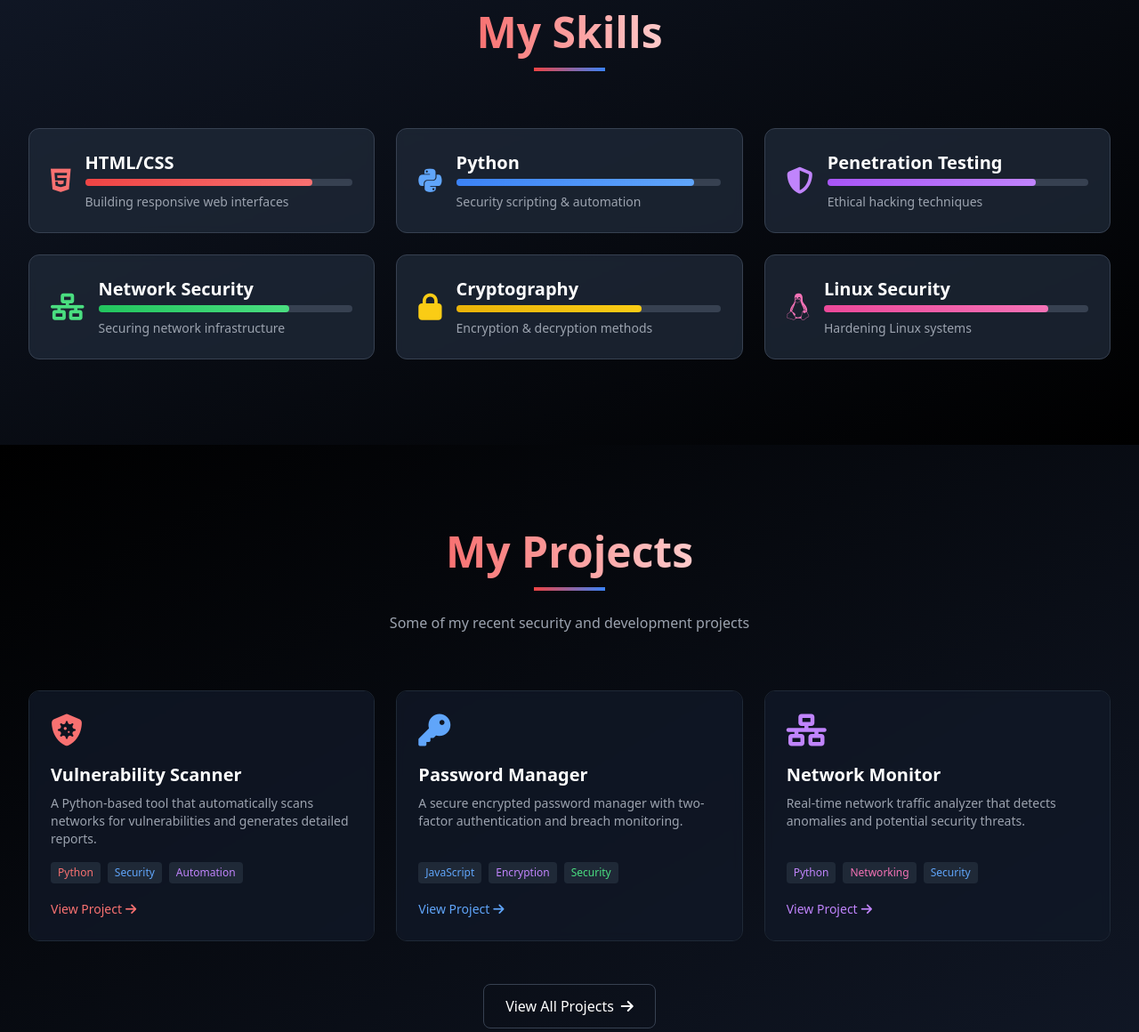
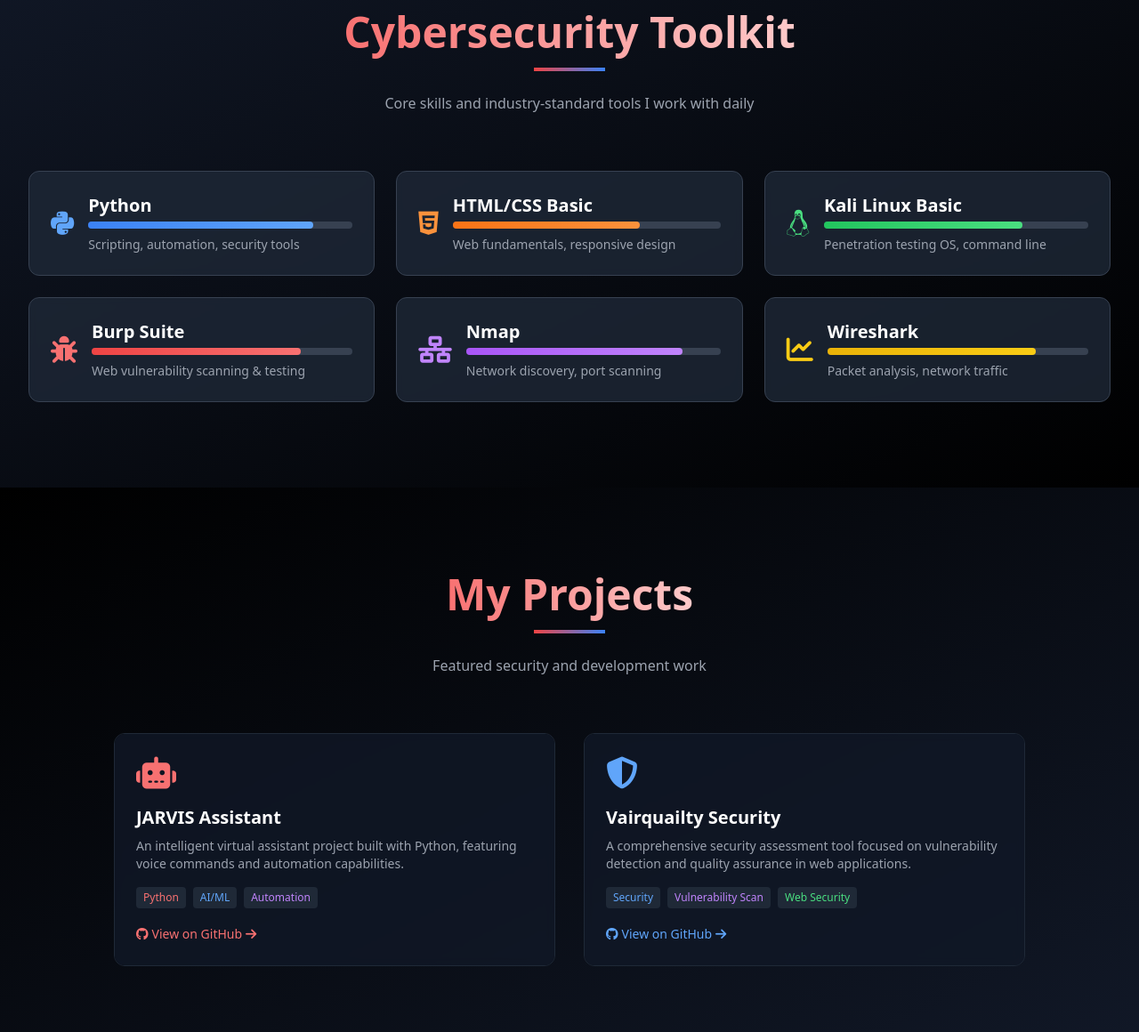
Before and after one commit to Baddibhanuprasad/myresume, a plain HTML site: page index.html in a window 1280 px wide. Shown: the part 884-2044 px from the top of the page at 89% size. Drawn offline with nearby package versions, Linux system fonts and the light colour scheme.

Commit message:
Update index.html

```diff
--- a/index.html
+++ b/index.html
@@ -237,7 +237,7 @@
     </div>
 </section>
 
-<!-- Skills Section -->
+<!-- Skills Section - Replaced with Basic Cybersecurity Toolkit -->
 <section id="skills" class="py-16 sm:py-24 bg-gradient-to-br from-gray-900 to-black overflow-hidden px-4 sm:px-8">
     <!-- Background elements -->
     <div class="absolute top-0 left-0 w-full h-full overflow-hidden z-0">
@@ -249,93 +249,94 @@
         <!-- Section Header -->
         <div class="text-center mb-12 sm:mb-16">
             <h2 class="text-3xl sm:text-4xl md:text-5xl font-bold mb-4">
-                <span class="text-transparent bg-clip-text bg-gradient-to-r from-red-400 to-red-200">My Skills</span>
+                <span class="text-transparent bg-clip-text bg-gradient-to-r from-red-400 to-red-200">Cybersecurity Toolkit</span>
             </h2>
             <div class="w-20 h-1 bg-gradient-to-r from-red-500 to-blue-500 mx-auto"></div>
+            <p class="mt-6 text-gray-400 max-w-2xl mx-auto">Core skills and industry-standard tools I work with daily</p>
         </div>
 
-        <!-- Skills Grid -->
+        <!-- Skills Grid - Basic and tools focused -->
         <div class="grid grid-cols-1 sm:grid-cols-2 lg:grid-cols-3 gap-4 sm:gap-6">
-            <!-- Skill Item 1 -->
-            <div class="relative group">
-                <div class="flex items-center gap-4 bg-gray-800/80 backdrop-blur-sm p-4 sm:p-6 rounded-xl border border-gray-700 hover:border-red-500 transition-all">
-                    <div class="text-2xl sm:text-3xl text-red-400"><i class="fab fa-html5"></i></div>
-                    <div class="flex-grow">
-                        <h3 class="text-lg sm:text-xl font-bold text-white mb-1">HTML/CSS</h3>
-                        <div class="w-full bg-gray-700 rounded-full h-2">
-                            <div class="bg-gradient-to-r from-red-500 to-red-400 h-2 rounded-full" style="width: 85%"></div>
-                        </div>
-                        <p class="text-xs sm:text-sm text-gray-400 mt-2">Building responsive web interfaces</p>
-                    </div>
-                </div>
-            </div>
-
-            <!-- Skill Item 2 -->
+            <!-- Python -->
             <div class="relative group">
                 <div class="flex items-center gap-4 bg-gray-800/80 backdrop-blur-sm p-4 sm:p-6 rounded-xl border border-gray-700 hover:border-blue-500 transition-all">
                     <div class="text-2xl sm:text-3xl text-blue-400"><i class="fab fa-python"></i></div>
                     <div class="flex-grow">
                         <h3 class="text-lg sm:text-xl font-bold text-white mb-1">Python</h3>
                         <div class="w-full bg-gray-700 rounded-full h-2">
-                            <div class="bg-gradient-to-r from-blue-500 to-blue-400 h-2 rounded-full" style="width: 90%"></div>
+                            <div class="bg-gradient-to-r from-blue-500 to-blue-400 h-2 rounded-full" style="width: 85%"></div>
                         </div>
-                        <p class="text-xs sm:text-sm text-gray-400 mt-2">Security scripting & automation</p>
+                        <p class="text-xs sm:text-sm text-gray-400 mt-2">Scripting, automation, security tools</p>
                     </div>
                 </div>
             </div>
 
-            <!-- Skill Item 3 -->
+            <!-- HTML/CSS Basic -->
             <div class="relative group">
-                <div class="flex items-center gap-4 bg-gray-800/80 backdrop-blur-sm p-4 sm:p-6 rounded-xl border border-gray-700 hover:border-purple-500 transition-all">
-                    <div class="text-2xl sm:text-3xl text-purple-400"><i class="fas fa-shield-alt"></i></div>
+                <div class="flex items-center gap-4 bg-gray-800/80 backdrop-blur-sm p-4 sm:p-6 rounded-xl border border-gray-700 hover:border-orange-500 transition-all">
+                    <div class="text-2xl sm:text-3xl text-orange-400"><i class="fab fa-html5"></i></div>
                     <div class="flex-grow">
-                        <h3 class="text-lg sm:text-xl font-bold text-white mb-1">Penetration Testing</h3>
+                        <h3 class="text-lg sm:text-xl font-bold text-white mb-1">HTML/CSS Basic</h3>
                         <div class="w-full bg-gray-700 rounded-full h-2">
-                            <div class="bg-gradient-to-r from-purple-500 to-purple-400 h-2 rounded-full" style="width: 80%"></div>
+                            <div class="bg-gradient-to-r from-orange-500 to-orange-400 h-2 rounded-full" style="width: 70%"></div>
                         </div>
-                        <p class="text-xs sm:text-sm text-gray-400 mt-2">Ethical hacking techniques</p>
+                        <p class="text-xs sm:text-sm text-gray-400 mt-2">Web fundamentals, responsive design</p>
                     </div>
                 </div>
             </div>
 
-            <!-- Skill Item 4 -->
+            <!-- Kali Linux Basic -->
             <div class="relative group">
                 <div class="flex items-center gap-4 bg-gray-800/80 backdrop-blur-sm p-4 sm:p-6 rounded-xl border border-gray-700 hover:border-green-500 transition-all">
-                    <div class="text-2xl sm:text-3xl text-green-400"><i class="fas fa-network-wired"></i></div>
+                    <div class="text-2xl sm:text-3xl text-green-400"><i class="fab fa-linux"></i></div>
                     <div class="flex-grow">
-                        <h3 class="text-lg sm:text-xl font-bold text-white mb-1">Network Security</h3>
+                        <h3 class="text-lg sm:text-xl font-bold text-white mb-1">Kali Linux Basic</h3>
                         <div class="w-full bg-gray-700 rounded-full h-2">
                             <div class="bg-gradient-to-r from-green-500 to-green-400 h-2 rounded-full" style="width: 75%"></div>
                         </div>
-                        <p class="text-xs sm:text-sm text-gray-400 mt-2">Securing network infrastructure</p>
+                        <p class="text-xs sm:text-sm text-gray-400 mt-2">Penetration testing OS, command line</p>
                     </div>
                 </div>
             </div>
 
-            <!-- Skill Item 5 -->
+            <!-- Burp Suite -->
             <div class="relative group">
-                <div class="flex items-center gap-4 bg-gray-800/80 backdrop-blur-sm p-4 sm:p-6 rounded-xl border border-gray-700 hover:border-yellow-500 transition-all">
-                    <div class="text-2xl sm:text-3xl text-yellow-400"><i class="fas fa-lock"></i></div>
+                <div class="flex items-center gap-4 bg-gray-800/80 backdrop-blur-sm p-4 sm:p-6 rounded-xl border border-gray-700 hover:border-red-500 transition-all">
+                    <div class="text-2xl sm:text-3xl text-red-400"><i class="fas fa-bug"></i></div>
                     <div class="flex-grow">
-                        <h3 class="text-lg sm:text-xl font-bold text-white mb-1">Cryptography</h3>
+                        <h3 class="text-lg sm:text-xl font-bold text-white mb-1">Burp Suite</h3>
                         <div class="w-full bg-gray-700 rounded-full h-2">
-                            <div class="bg-gradient-to-r from-yellow-500 to-yellow-400 h-2 rounded-full" style="width: 70%"></div>
+                            <div class="bg-gradient-to-r from-red-500 to-red-400 h-2 rounded-full" style="width: 80%"></div>
                         </div>
-                        <p class="text-xs sm:text-sm text-gray-400 mt-2">Encryption & decryption methods</p>
+                        <p class="text-xs sm:text-sm text-gray-400 mt-2">Web vulnerability scanning & testing</p>
                     </div>
                 </div>
             </div>
 
-            <!-- Skill Item 6 -->
+            <!-- Nmap -->
             <div class="relative group">
-                <div class="flex items-center gap-4 bg-gray-800/80 backdrop-blur-sm p-4 sm:p-6 rounded-xl border border-gray-700 hover:border-pink-500 transition-all">
-                    <div class="text-2xl sm:text-3xl text-pink-400"><i class="fab fa-linux"></i></div>
+                <div class="flex items-center gap-4 bg-gray-800/80 backdrop-blur-sm p-4 sm:p-6 rounded-xl border border-gray-700 hover:border-purple-500 transition-all">
+                    <div class="text-2xl sm:text-3xl text-purple-400"><i class="fas fa-network-wired"></i></div>
                     <div class="flex-grow">
-                        <h3 class="text-lg sm:text-xl font-bold text-white mb-1">Linux Security</h3>
+                        <h3 class="text-lg sm:text-xl font-bold text-white mb-1">Nmap</h3>
                         <div class="w-full bg-gray-700 rounded-full h-2">
-                            <div class="bg-gradient-to-r from-pink-500 to-pink-400 h-2 rounded-full" style="width: 85%"></div>
+                            <div class="bg-gradient-to-r from-purple-500 to-purple-400 h-2 rounded-full" style="width: 85%"></div>
                         </div>
-                        <p class="text-xs sm:text-sm text-gray-400 mt-2">Hardening Linux systems</p>
+                        <p class="text-xs sm:text-sm text-gray-400 mt-2">Network discovery, port scanning</p>
+                    </div>
+                </div>
+            </div>
+
+            <!-- Wireshark -->
+            <div class="relative group">
+                <div class="flex items-center gap-4 bg-gray-800/80 backdrop-blur-sm p-4 sm:p-6 rounded-xl border border-gray-700 hover:border-yellow-500 transition-all">
+                    <div class="text-2xl sm:text-3xl text-yellow-400"><i class="fas fa-chart-line"></i></div>
+                    <div class="flex-grow">
+                        <h3 class="text-lg sm:text-xl font-bold text-white mb-1">Wireshark</h3>
+                        <div class="w-full bg-gray-700 rounded-full h-2">
+                            <div class="bg-gradient-to-r from-yellow-500 to-yellow-400 h-2 rounded-full" style="width: 80%"></div>
+                        </div>
+                        <p class="text-xs sm:text-sm text-gray-400 mt-2">Packet analysis, network traffic</p>
                     </div>
                 </div>
             </div>
@@ -343,7 +344,7 @@
     </div>
 </section>
 
-<!-- Projects Section -->
+<!-- Projects Section - Replaced with two specific GitHub projects -->
 <section id="projects" class="py-16 sm:py-24 bg-gradient-to-br from-black to-gray-900 overflow-hidden px-4 sm:px-8">
     <div class="container mx-auto relative">
         <!-- Section Header -->
@@ -352,78 +353,50 @@
                 <span class="text-transparent bg-clip-text bg-gradient-to-r from-red-400 to-red-200">My Projects</span>
             </h2>
             <div class="w-20 h-1 bg-gradient-to-r from-red-500 to-blue-500 mx-auto"></div>
-            <p class="mt-6 text-gray-400 max-w-2xl mx-auto">Some of my recent security and development projects</p>
+            <p class="mt-6 text-gray-400 max-w-2xl mx-auto">Featured security and development work</p>
         </div>
 
-        <!-- Projects Grid -->
-        <div class="grid grid-cols-1 md:grid-cols-2 lg:grid-cols-3 gap-6">
-            <!-- Project 1 -->
+        <!-- Projects Grid - Only two projects as requested -->
+        <div class="grid grid-cols-1 md:grid-cols-2 gap-8 max-w-5xl mx-auto">
+            <!-- Project 1: JARVIS -->
             <div class="relative group overflow-hidden rounded-xl border border-gray-800 hover:border-red-500 transition-all duration-500 h-full">
                 <div class="absolute inset-0 bg-gradient-to-br from-red-500/10 to-blue-500/10 opacity-0 group-hover:opacity-100 transition-opacity"></div>
                 <div class="h-full bg-gray-900/80 backdrop-blur-sm p-6 flex flex-col">
-                    <div class="text-red-400 text-4xl mb-4"><i class="fas fa-shield-virus"></i></div>
-                    <h3 class="text-xl font-bold text-white mb-2">Vulnerability Scanner</h3>
-                    <p class="text-gray-400 text-sm mb-4">A Python-based tool that automatically scans networks for vulnerabilities and generates detailed reports.</p>
+                    <div class="text-red-400 text-4xl mb-4"><i class="fas fa-robot"></i></div>
+                    <h3 class="text-xl font-bold text-white mb-2">JARVIS Assistant</h3>
+                    <p class="text-gray-400 text-sm mb-4">An intelligent virtual assistant project built with Python, featuring voice commands and automation capabilities.</p>
                     <div class="mt-auto">
                         <div class="flex flex-wrap gap-2 mb-4">
                             <span class="px-2 py-1 bg-gray-800 text-red-400 text-xs rounded">Python</span>
-                            <span class="px-2 py-1 bg-gray-800 text-blue-400 text-xs rounded">Security</span>
+                            <span class="px-2 py-1 bg-gray-800 text-blue-400 text-xs rounded">AI/ML</span>
                             <span class="px-2 py-1 bg-gray-800 text-purple-400 text-xs rounded">Automation</span>
                         </div>
-                        <a href="#" class="text-sm font-medium text-red-400 hover:text-red-300 inline-flex items-center">
-                            View Project <i class="fas fa-arrow-right ml-1"></i>
+                        <a href="https://github.com/Baddibhanuprasad/JARVIS.git" target="_blank" class="text-sm font-medium text-red-400 hover:text-red-300 inline-flex items-center">
+                            <i class="fab fa-github mr-1"></i> View on GitHub <i class="fas fa-arrow-right ml-1"></i>
                         </a>
                     </div>
                 </div>
             </div>
 
-            <!-- Project 2 -->
+            <!-- Project 2: Vairquailty -->
             <div class="relative group overflow-hidden rounded-xl border border-gray-800 hover:border-blue-500 transition-all duration-500 h-full">
                 <div class="absolute inset-0 bg-gradient-to-br from-blue-500/10 to-purple-500/10 opacity-0 group-hover:opacity-100 transition-opacity"></div>
                 <div class="h-full bg-gray-900/80 backdrop-blur-sm p-6 flex flex-col">
-                    <div class="text-blue-400 text-4xl mb-4"><i class="fas fa-key"></i></div>
-                    <h3 class="text-xl font-bold text-white mb-2">Password Manager</h3>
-                    <p class="text-gray-400 text-sm mb-4">A secure encrypted password manager with two-factor authentication and breach monitoring.</p>
+                    <div class="text-blue-400 text-4xl mb-4"><i class="fas fa-shield-alt"></i></div>
+                    <h3 class="text-xl font-bold text-white mb-2">Vairquailty Security</h3>
+                    <p class="text-gray-400 text-sm mb-4">A comprehensive security assessment tool focused on vulnerability detection and quality assurance in web applications.</p>
                     <div class="mt-auto">
                         <div class="flex flex-wrap gap-2 mb-4">
-                            <span class="px-2 py-1 bg-gray-800 text-blue-400 text-xs rounded">JavaScript</span>
-                            <span class="px-2 py-1 bg-gray-800 text-purple-400 text-xs rounded">Encryption</span>
-                            <span class="px-2 py-1 bg-gray-800 text-green-400 text-xs rounded">Security</span>
+                            <span class="px-2 py-1 bg-gray-800 text-blue-400 text-xs rounded">Security</span>
+                            <span class="px-2 py-1 bg-gray-800 text-purple-400 text-xs rounded">Vulnerability Scan</span>
+                            <span class="px-2 py-1 bg-gray-800 text-green-400 text-xs rounded">Web Security</span>
                         </div>
-                        <a href="#" class="text-sm font-medium text-blue-400 hover:text-blue-300 inline-flex items-center">
-                            View Project <i class="fas fa-arrow-right ml-1"></i>
+                        <a href="https://github.com/Baddibhanuprasad/Vairquailty.git" target="_blank" class="text-sm font-medium text-blue-400 hover:text-blue-300 inline-flex items-center">
+                            <i class="fab fa-github mr-1"></i> View on GitHub <i class="fas fa-arrow-right ml-1"></i>
                         </a>
                     </div>
                 </div>
             </div>
-
-            <!-- Project 3 -->
-            <div class="relative group overflow-hidden rounded-xl border border-gray-800 hover:border-purple-500 transition-all duration-500 h-full">
-                <div class="absolute inset-0 bg-gradient-to-br from-purple-500/10 to-pink-500/10 opacity-0 group-hover:opacity-100 transition-opacity"></div>
-                <div class="h-full bg-gray-900/80 backdrop-blur-sm p-6 flex flex-col">
-                    <div class="text-purple-400 text-4xl mb-4"><i class="fas fa-network-wired"></i></div>
-                    <h3 class="text-xl font-bold text-white mb-2">Network Monitor</h3>
-                    <p class="text-gray-400 text-sm mb-4">Real-time network traffic analyzer that detects anomalies and potential security threats.</p>
-                    <div class="mt-auto">
-                        <div class="flex flex-wrap gap-2 mb-4">
-                            <span class="px-2 py-1 bg-gray-800 text-purple-400 text-xs rounded">Python</span>
-                            <span class="px-2 py-1 bg-gray-800 text-pink-400 text-xs rounded">Networking</span>
-                            <span class="px-2 py-1 bg-gray-800 text-blue-400 text-xs rounded">Security</span>
-                        </div>
-                        <a href="#" class="text-sm font-medium text-purple-400 hover:text-purple-300 inline-flex items-center">
-                            View Project <i class="fas fa-arrow-right ml-1"></i>
-                        </a>
-                    </div>
-                </div>
-            </div>
-        </div>
-
-        <!-- View More Button -->
-        <div class="text-center mt-12">
-            <a href="#" class="inline-flex items-center px-6 py-3 border border-gray-700 hover:border-red-500 text-white font-medium rounded-lg hover:bg-gray-800/50 transition-all">
-                View All Projects
-                <i class="fas fa-arrow-right ml-2"></i>
-            </a>
         </div>
     </div>
 </section>
@@ -453,7 +426,7 @@
 
             <!-- Education Item 1 - School -->
             <div class="mb-8 sm:mb-16 w-full flex flex-col md:flex-row items-center justify-between group">
-                <div class="hidden md:block md:w-5/12"></div> <!-- Spacer -->
+                <div class="hidden md:block md:w-5/12"></div>
                 <div class="w-full md:w-5/12 pl-8 md:pl-0 pr-8 md:pr-8 order-1 md:order-2">
                     <div class="relative rounded-xl bg-gradient-to-br from-red-500/20 to-blue-500/20 p-[1px] sm:p-[2px] group-hover:opacity-100 transition-opacity">
                         <div class="bg-gray-900/80 backdrop-blur-sm rounded-xl p-4 sm:p-6 border border-gray-800">
@@ -500,7 +473,7 @@
 
             <!-- Education Item 3 - BTech -->
             <div class="w-full flex flex-col md:flex-row items-center justify-between group">
-                <div class="hidden md:block md:w-5/12"></div> <!-- Spacer -->
+                <div class="hidden md:block md:w-5/12"></div>
                 <div class="w-full md:w-5/12 pl-8 md:pl-0 pr-8 md:pr-8 order-1 md:order-2">
                     <div class="relative rounded-xl bg-gradient-to-br from-purple-500/20 to-red-500/20 p-[1px] sm:p-[2px] group-hover:opacity-100 transition-opacity">
                         <div class="bg-gray-900/80 backdrop-blur-sm rounded-xl p-4 sm:p-6 border border-gray-800">
@@ -648,3 +621,5 @@
         50% { transform: translateY(-20px); }
     }
 </style>
+</body>
+</html>
```
